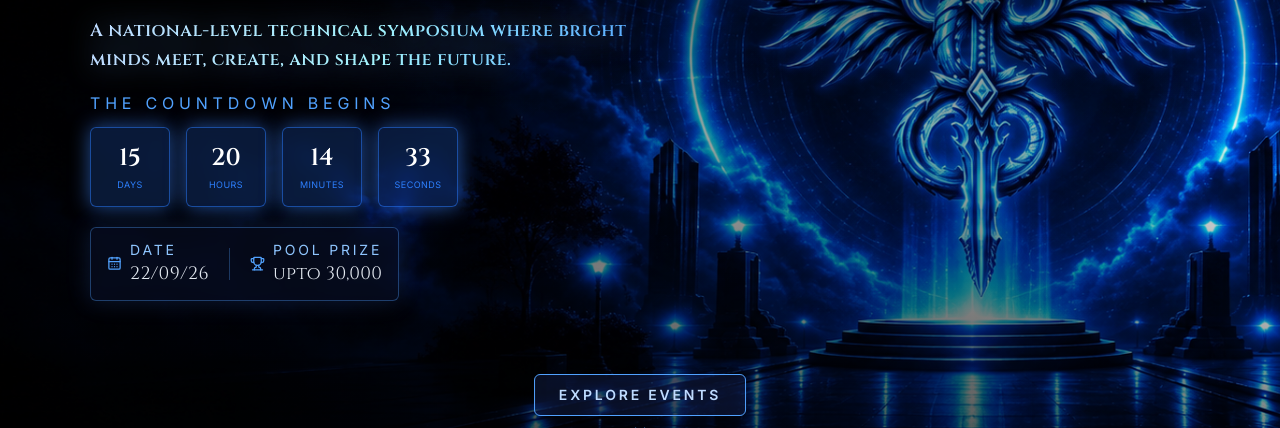
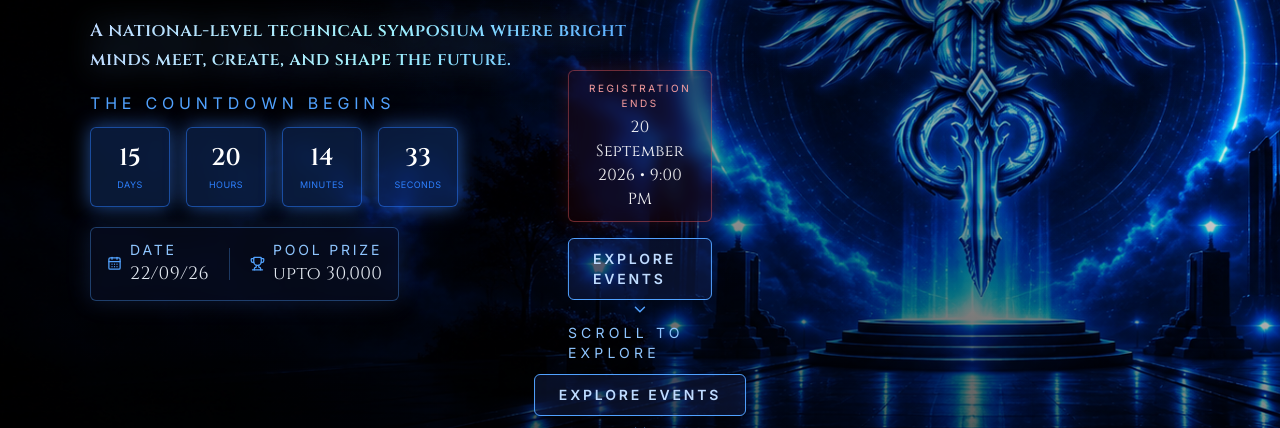
Before and after one commit to Thenmozhi1111/Phantasm-nova, a React (Vite) app in the folder frontend/: page / in a window 1280 px wide. Shown: the part 310-738 px from the top of the page. Built offline with nearby package versions, Linux system fonts and the light colour scheme; no server answers.

Commit message:
Update Hero.jsx

```diff
--- a/frontend/src/components/Hero.jsx
+++ b/frontend/src/components/Hero.jsx
@@ -79,6 +79,20 @@ export default function Hero() {
             </div>
 
           </div>
+          {/* Registration Deadline - Mobile */}
+<div className="flex sm:hidden justify-center mt-6">
+  <div className="rounded-md border border-red-400/40 bg-red-950/20 px-5 py-2.5 text-center backdrop-blur-sm shadow-[0_0_20px_rgba(239,68,68,0.15)]">
+    <p className="text-[9px] sm:text-[10px] uppercase tracking-[0.25em] text-red-300 font-body">
+      Registration Ends
+    </p>
+   <p className="mt-1 font-serif2 text-sm sm:text-base tracking-wide text-white">
+      21 September 2026
+  </p>
+  <p className="text-xs sm:text-sm text-blue-300 font-body tracking-wide">
+      Closes at 9:00 PM
+  </p>
+  </div>
+</div>
           {/* Explore Events Button */}
 {/* Explore Events Button - Mobile Only */}
 <div className="flex sm:hidden justify-center mt-12">
@@ -118,7 +132,35 @@ export default function Hero() {
       {/* Scroll to explore - Hidden on mobile, visible on tablet+ */}
       {/* Explore Events + Scroll to Explore */}
 <div className="hidden sm:flex absolute bottom-20 sm:bottom-24 left-1/2 -translate-x-1/2 z-10 flex-col items-center">
+<div className="hidden sm:flex absolute bottom-20 sm:bottom-24 left-1/2 -translate-x-1/2 z-10 flex-col items-center">
 
+  {/* Registration Deadline - Desktop */}
+  <div className="mb-4 rounded-md border border-red-400/40 bg-red-950/20 px-5 py-2.5 text-center backdrop-blur-sm shadow-[0_0_20px_rgba(239,68,68,0.15)]">
+    <p className="text-[10px] uppercase tracking-[0.25em] text-red-300 font-body">
+      Registration Ends
+    </p>
+
+    <p className="mt-1 font-serif2 text-sm sm:text-base tracking-wide text-white">
+        20 September 2026 • 9:00 PM
+    </p>
+  </div>
+
+  <Link
+    to="/events"
+    className="mb-4 inline-flex items-center justify-center rounded-md border border-blue-400 bg-blue-950/40 px-6 py-2.5 text-sm font-semibold tracking-[0.2em] text-blue-200 transition-all duration-300 hover:bg-blue-500/20 hover:text-white hover:shadow-[0_0_25px_rgba(59,130,246,0.6)]"
+  >
+    EXPLORE EVENTS
+  </Link>
+
+  <div className="flex flex-col items-center gap-1 animate-bounce">
+    <ChevronDown className="text-blue-400" size={18} />
+
+    <span className="text-blue-300 text-xs sm:text-sm tracking-[0.3em] font-body">
+      SCROLL TO EXPLORE
+    </span>
+  </div>
+
+</div>
   <Link
     to='/events'
     className="mb-4 inline-flex items-center justify-center rounded-md border border-blue-400 bg-blue-950/40 px-6 py-2.5 text-sm font-semibold tracking-[0.2em] text-blue-200 transition-all duration-300 hover:bg-blue-500/20 hover:text-white hover:shadow-[0_0_25px_rgba(59,130,246,0.6)]"
```
